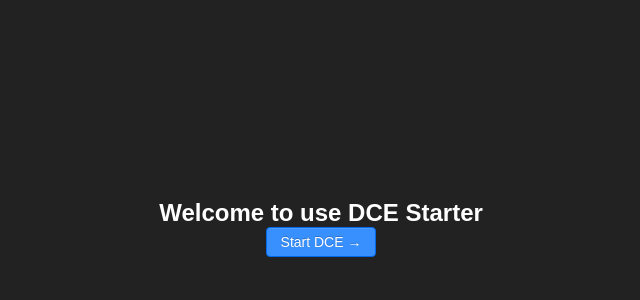
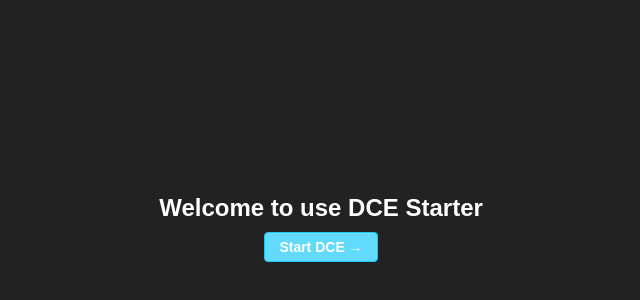
Before and after one commit to mimoning/project-starter, a React (Create React App) app: page / in a window 1280 px wide. Shown: the part 172-472 px from the top of the page, without its empty margins (319-959 px from the left). Built offline with nearby package versions, Linux system fonts and the light colour scheme.

Commit message:
finish the start page

```diff
--- a/src/assets/styles/button.scss
+++ b/src/assets/styles/button.scss
@@ -1,4 +1,4 @@
-@import '../../common';
+@import './variables';
 
 $button-padding: 7px 14px;
 $button-sm-padding: 5px 10px;
@@ -9,7 +9,6 @@ $line-height: 1em;
   background: $color;
   border-color: darken($color, 15%);
   box-shadow: inset 0 1px 0 rgba(255,255,255,0.1);
-  text-shadow: 0 -1px rgba(0,0,0, 0.2);
   &:active {
     box-shadow: inset 0 0 8px 2px rgba(0,0,0,0.1);
   }
--- /dev/null
+++ b/src/assets/styles/variables.scss
@@ -0,0 +1,16 @@
+// font size
+$font-size: 14px;
+$font-weight: 300;
+
+// color
+$blue: #61dafb;
+$green: #22c36a;
+$orange: #f56e25;
+$red: #f1483f;
+$yellow: #f7b32b;
+$white: #fff;
+$black: #333;
+$grey: #ccc;
+
+// border radius
+$radius: 4px;
--- a/src/common.scss
+++ b/src/common.scss
@@ -1,25 +1,4 @@
-// font size
-$font-size: 14px;
-$font-weight: 300;
-
-// color
-$blue: #3890ff;
-$green: #22c36a;
-$orange: #f56e25;
-$red: #f1483f;
-$yellow: #f7b32b;
-$white: #fff;
-$black: #333;
-$grey: #ccc;
-
-// border radius
-$radius: 4px;
-
-// shadow
-
-div, span {
-  box-sizing: border-box;
-}
+@import './assets/styles/button';
 
 body {
   width: 100vw;
@@ -34,3 +13,7 @@ body {
   width: 100%;
   height: 100%;
 }
+
+div, span {
+  box-sizing: border-box;
+}
--- a/src/view/pages/index/index.scss
+++ b/src/view/pages/index/index.scss
@@ -1,5 +1,4 @@
-@import '../../../common';
-@import '../../../assets/styles/button';
+@import '../../../assets/styles/variables';
 
 .App {
   text-align: center;
@@ -14,6 +13,7 @@
     margin: 0;
   }
   .start-btn {
-    @include button($blue);
+    margin-top: 10px;
+    font-weight: bold;
   }
 }
--- a/src/view/pages/index/index.tsx
+++ b/src/view/pages/index/index.tsx
@@ -27,7 +27,7 @@ class App extends React.Component <Props, State> {
     return (
       <div className="App">
         <h1 className="App-title">Welcome to use <strong>DCE Starter</strong></h1>
-        <button className="btn start-btn">Start DCE →</button>
+        <button className="btn blue start-btn">Start DCE →</button>
         <Loading show={this.state.loading} />
       </div>
     );
```
